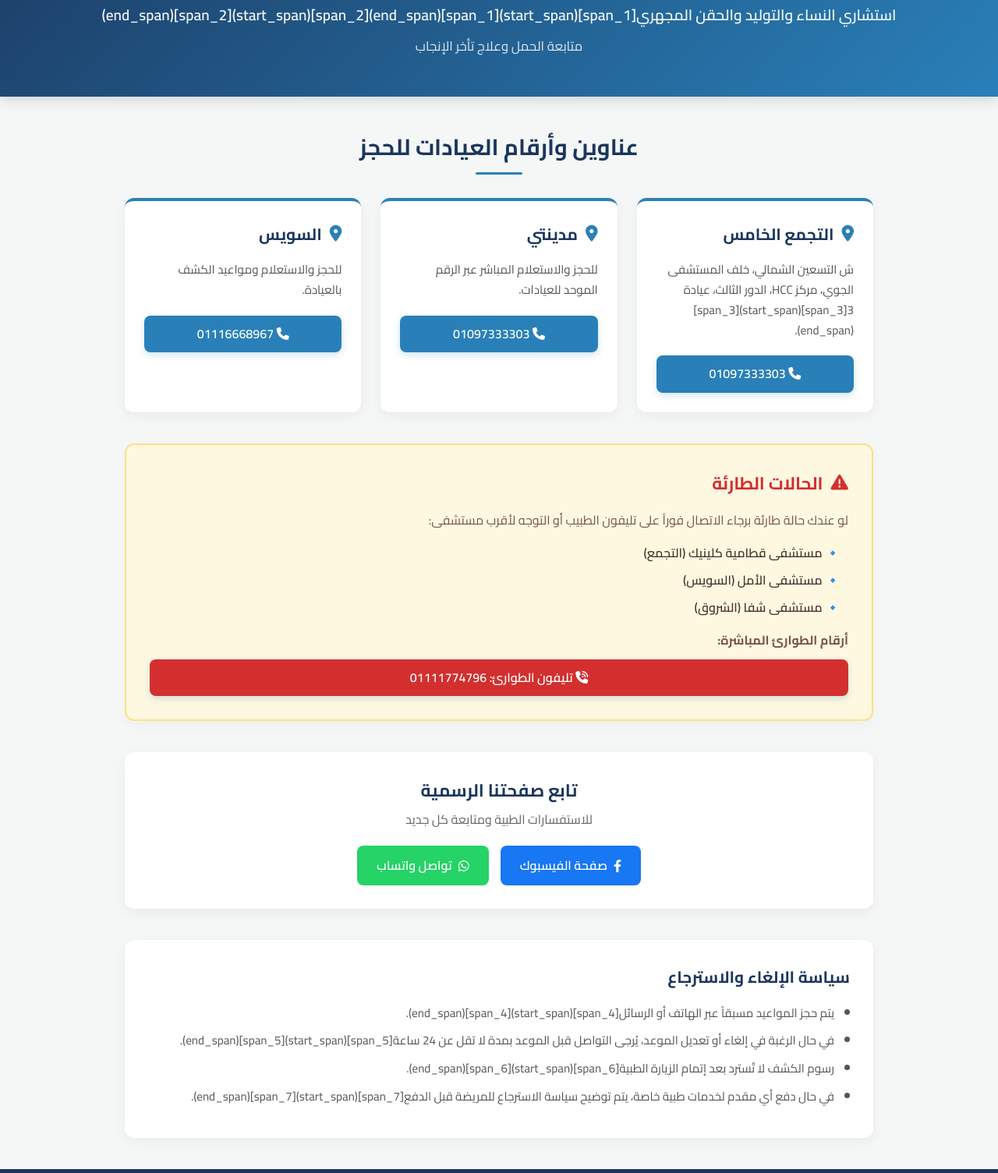
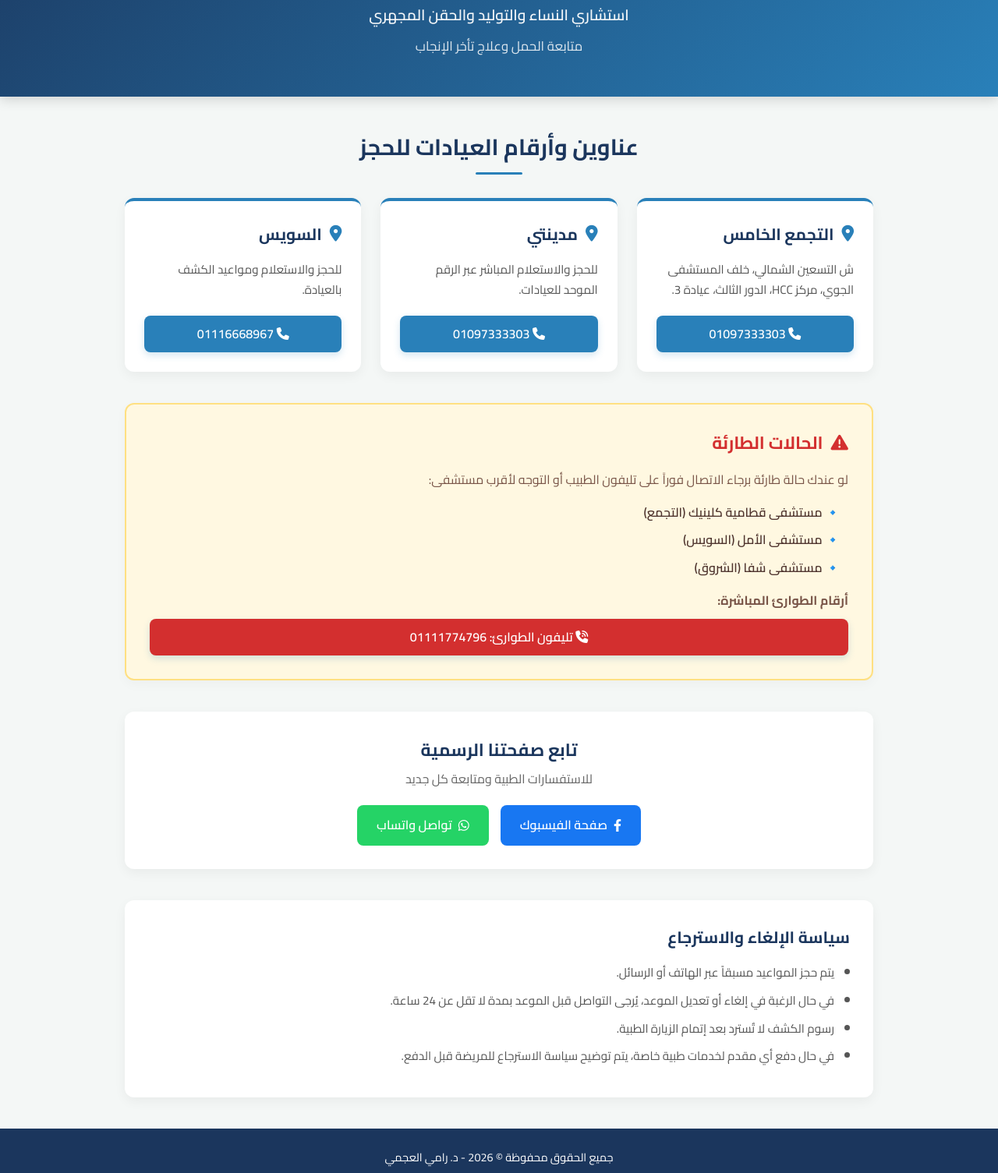
Before and after one commit to hazem100100/Doc-ramy, a plain HTML site: page index.html in a window 1280 px wide. Shown: the part 275-1780 px from the top of the page at 78% size. Drawn offline with Linux system fonts and the light colour scheme.

Commit message:
Fix typos and improve comments in index.html

```diff
--- a/index.html
+++ b/index.html
@@ -4,7 +4,7 @@
     <meta charset="UTF-8">
     <meta name="viewport" content="width=device-width, initial-scale=1.0">
     <title>د. رامي العجمي - استشاري النساء والتوليد والحقن المجهري</title>
-    <!-- استيراد خط كاييرو الأنيق -->
+    <!-- استيراد خط كايرو الأنيق -->
     <link href="https://fonts.googleapis.com/css2?family=Cairo:wght@400;600;700;900&display=swap" rel="stylesheet">
     <!-- FontAwesome للأيقونات -->
     <link rel="stylesheet" href="https://cdnjs.cloudflare.com/ajax/libs/font-awesome/6.4.0/css/all.min.css">
@@ -40,6 +40,7 @@
             overflow: hidden;
             border: 4px solid rgba(255, 255, 255, 0.8);
             box-shadow: 0 8px 20px rgba(0,0,0,0.3);
+            background-color: #fff;
         }
 
         .doctor-img-container img {
@@ -262,14 +263,14 @@
 </head>
 <body>
 
-    <!-- الهيدر الشخصي مع صورة الطبيب -->
+    <!-- الهيدر الشخصي مع صورة الطبيب الصحيحة -->
     <header>
         <div class="doctor-img-container">
-            <!-- ضع رابط الصورة المباشر هنا أو اسم الصورة في نفس المجلد مثل doctor.jpg -->
-            <img src="https://images.unsplash.com/photo-1622253692010-333f2da6031d?q=80&w=400&auto=format&fit=crop" alt="د. رامي العجمي">
+            <!-- ضع اسم صورة الطبيب الحقيقية هنا بعد رفعها لجيت هب -->
+            <img src="doctor.jpg" alt="د. رامي العجمي">
         </div>
         <h1>د. رامي العجمي</h1>
-        <h2>استشاري النساء والتوليد والحقن المجهري[span_1](start_span)[span_1](end_span)[span_2](start_span)[span_2](end_span)</h2>
+        <h2>استشاري النساء والتوليد والحقن المجهري</h2>
         <p>متابعة الحمل وعلاج تأخر الإنجاب</p>
     </header>
 
@@ -282,7 +283,7 @@
             <!-- التجمع الخامس -->
             <div class="clinic-card">
                 <h3><i class="fa-solid fa-location-dot"></i> التجمع الخامس</h3>
-                <p>ش التسعين الشمالي، خلف المستشفى الجوي، مركز HCC، الدور الثالث، عيادة 3[span_3](start_span)[span_3](end_span).</p>
+                <p>ش التسعين الشمالي، خلف المستشفى الجوي، مركز HCC، الدور الثالث، عيادة 3.</p>
                 <a href="tel:01097333303" class="btn-action"><i class="fa-solid fa-phone"></i> 01097333303</a>
             </div>
 
@@ -333,10 +334,10 @@
         <div class="policies">
             <h3>سياسة الإلغاء والاسترجاع</h3>
             <ul>
-                <li>يتم حجز المواعيد مسبقاً عبر الهاتف أو الرسائل[span_4](start_span)[span_4](end_span).</li>
-                <li>في حال الرغبة في إلغاء أو تعديل الموعد، يُرجى التواصل قبل الموعد بمدة لا تقل عن 24 ساعة[span_5](start_span)[span_5](end_span).</li>
-                <li>رسوم الكشف لا تُسترد بعد إتمام الزيارة الطبية[span_6](start_span)[span_6](end_span).</li>
-                <li>في حال دفع أي مقدم لخدمات طبية خاصة، يتم توضيح سياسة الاسترجاع للمريضة قبل الدفع[span_7](start_span)[span_7](end_span).</li>
+                <li>يتم حجز المواعيد مسبقاً عبر الهاتف أو الرسائل.</li>
+                <li>في حال الرغبة في إلغاء أو تعديل الموعد، يُرجى التواصل قبل الموعد بمدة لا تقل عن 24 ساعة.</li>
+                <li>رسوم الكشف لا تُسترد بعد إتمام الزيارة الطبية.</li>
+                <li>في حال دفع أي مقدم لخدمات طبية خاصة، يتم توضيح سياسة الاسترجاع للمريضة قبل الدفع.</li>
             </ul>
         </div>
 
```
